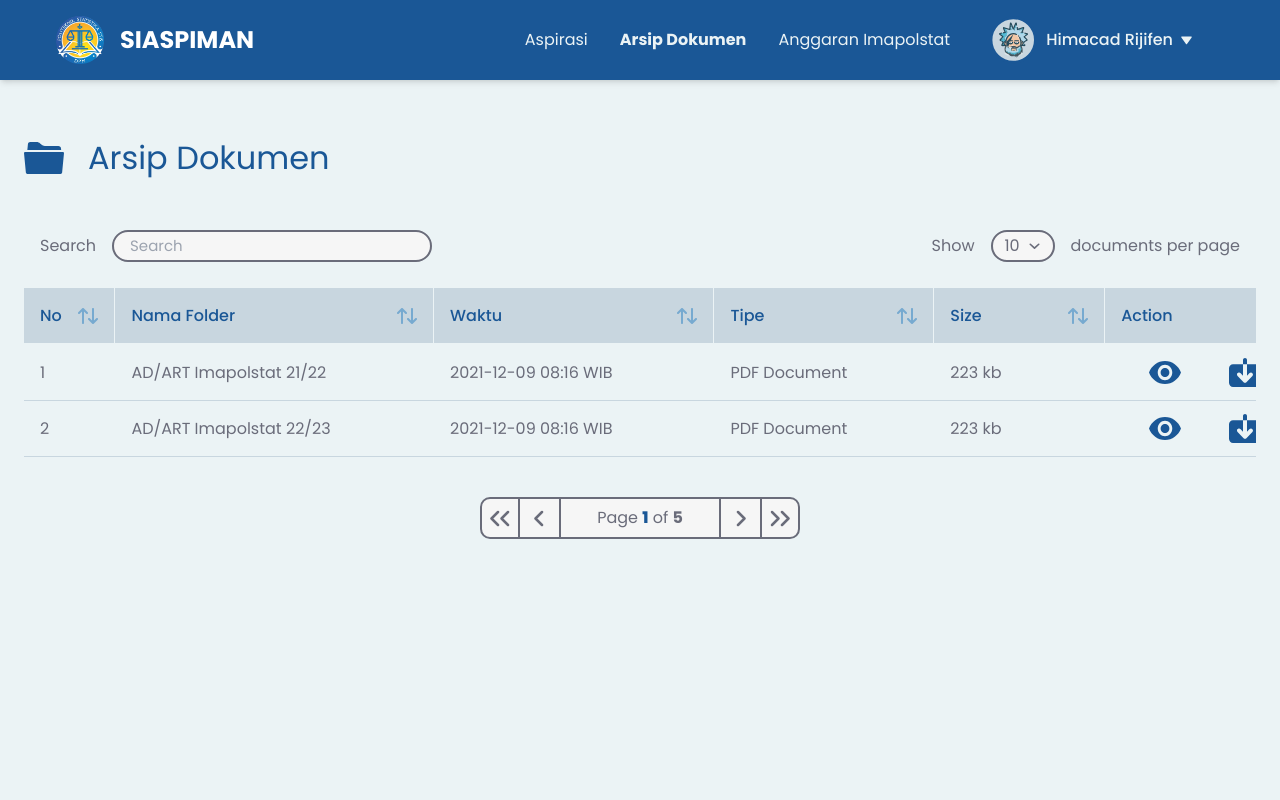
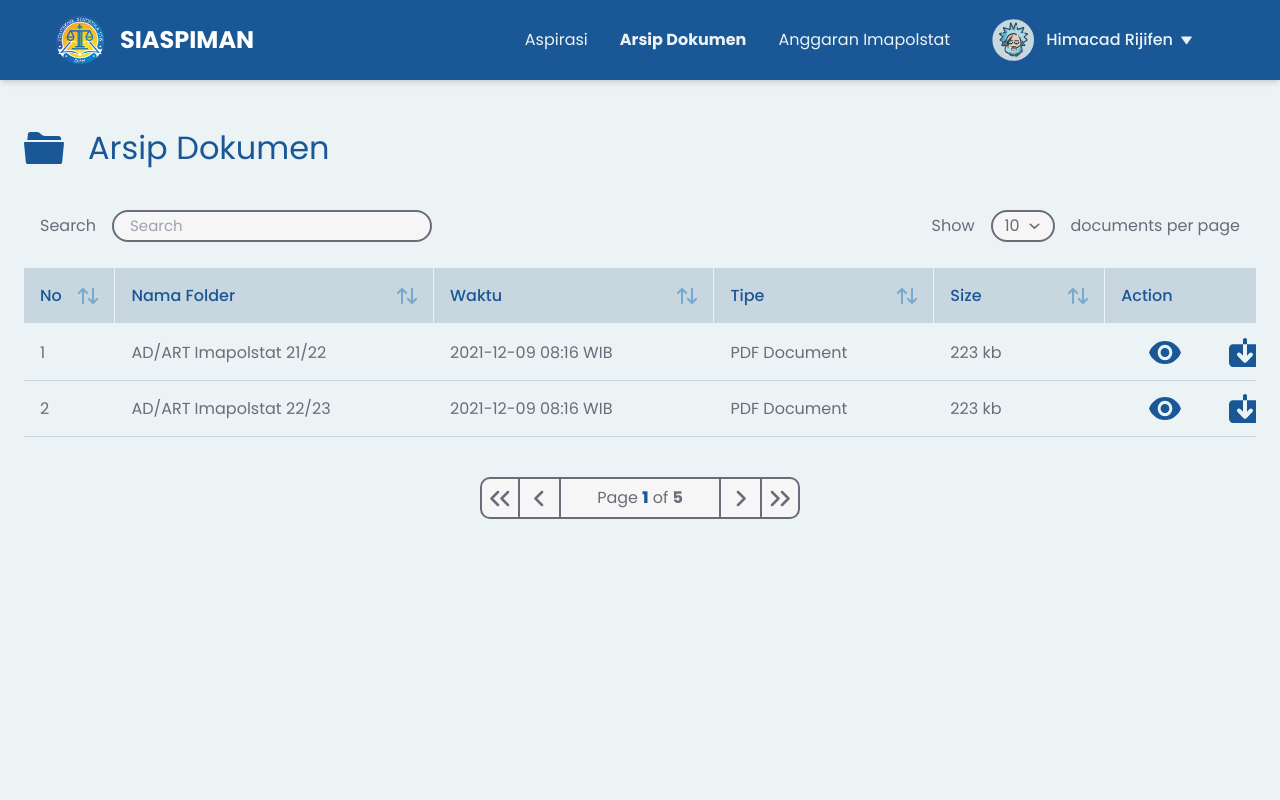
Before and after one commit to Hima-1/IMK-3SI1-KEL1-DPM-2024, a Vue app: page /dashboard/arsip-dokumen in a window 1280 px wide. Shown: the top 800 px of the page. Built offline with nearby package versions, Linux system fonts and the light colour scheme.

Commit message:
Update Header.vue

```diff
--- a/src/components/Dashboard/Arsip/Header.vue
+++ b/src/components/Dashboard/Arsip/Header.vue
@@ -7,7 +7,7 @@
           alt="Folder Icon"
           class="folder-icon w-12 h-12"
       />
-      <h1 class="text-[#1A5796] font-poppins text-4xl" style="line-height: 60px;">
+      <h1 class="text-[#1A5796] font-poppins text-4xl">
         Arsip Dokumen
       </h1>
     </div>
```
